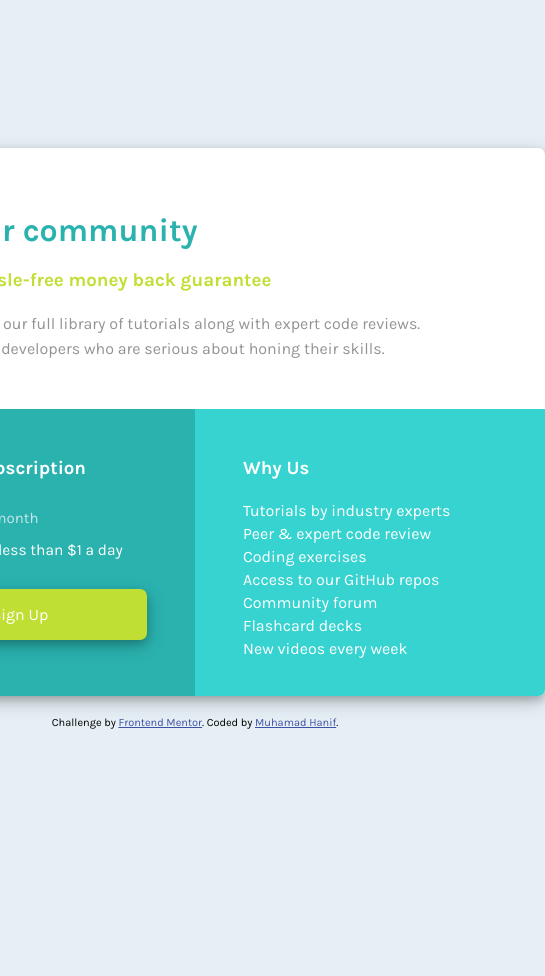
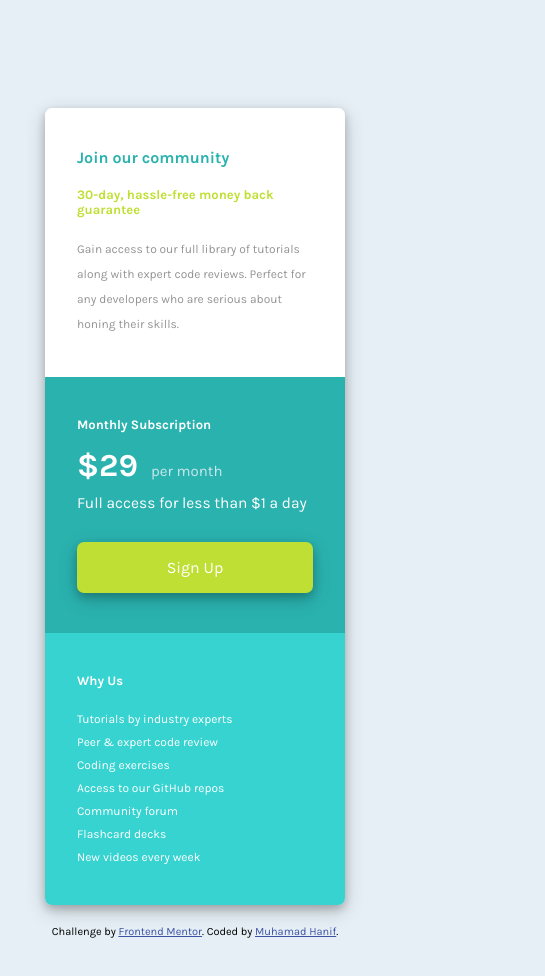
Before and after one commit to dontbeasalad/single-price-grid-component, a plain HTML site: page index.html in a window 390 px wide. Shown: the whole page, 545 px wide, since content can reach past the window. Before the commit the page ends 844 px from the top, so only its background shows below. Drawn offline with Linux system fonts and the light colour scheme.

Commit message:
finished and add  mobile responsive

```diff
--- /dev/null
+++ b/css/responsive.css
@@ -0,0 +1,46 @@
+@media (max-width: 780px) {
+  body {
+    min-height: 120vh;
+  }
+  .card p {
+    font-size: 12px;
+  }
+  .card {
+    width: 300px;
+  }
+  .card .card-bottom {
+    display: flex;
+    flex-direction: column;
+  }
+
+  .card .monthly {
+    width: 100%;
+  }
+
+  .card .why-us {
+    width: 100%;
+  }
+
+  .card .community {
+    padding: 2.5rem 2rem 2.5rem 2rem;
+  }
+  .card .community h1 {
+    font-size: 16px;
+  }
+
+  .card h3 {
+    font-size: 13px;
+  }
+  .card .monthly {
+    padding: 2.5rem 2rem 2.5rem 2rem;
+    border-bottom-left-radius: 0.001px;
+  }
+  .card .why-us {
+    padding: 2.5rem 2rem 1rem 2rem;
+    border-bottom-left-radius: 7px;
+  }
+  footer {
+    position: absolute;
+    margin-top: 850px;
+  }
+}
--- a/index.html
+++ b/index.html
@@ -18,7 +18,8 @@
       rel="stylesheet"
     />
 
-    <link rel="stylesheet" href="style.css" />
+    <link rel="stylesheet" href="./css/style.css" />
+    <link rel="stylesheet" href="./css/responsive.css" />
 
     <title>Frontend Mentor | Single Price Grid Component</title>
 
```
Also changed, not shown: css/style.css (renamed from style.css).
